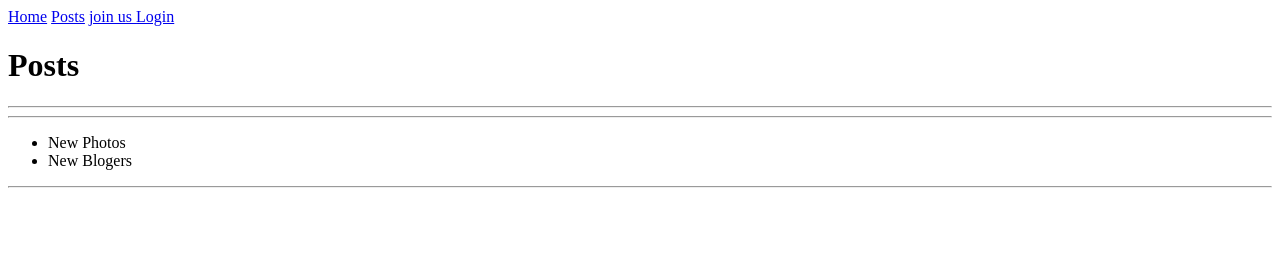
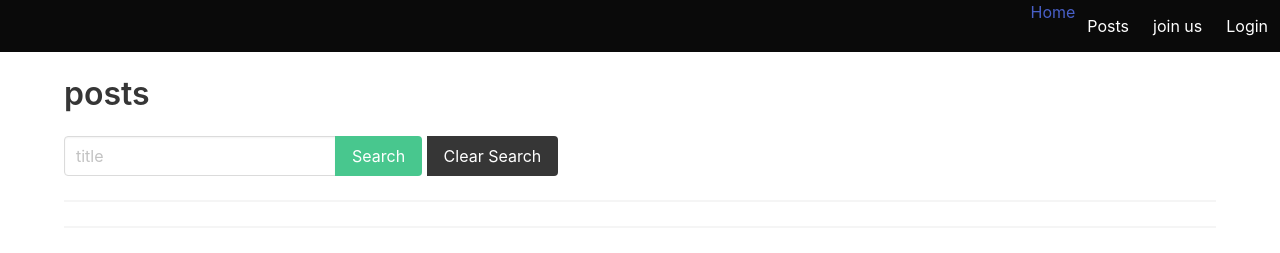
Before and after one commit to nabiladigo/TravelBlog, a Django app: page /posts/ in a window 1280 px wide. Shown: the top 253 px of the page. Run offline with Django 4.2, Linux system fonts and the light colour scheme; data that the repository does not hold is empty.

Commit message:
redoing post models

```diff
--- a/main_app/models.py
+++ b/main_app/models.py
@@ -1,4 +1,5 @@
 from audioop import reverse
+from email.mime import image
 from django.db import models
 from django.contrib.auth.models import User
 from datetime  import datetime, date
@@ -7,6 +8,7 @@ from django.urls import reverse
 # Create your models here.
 
 class Post(models.Model):
+    image = models.CharField(max_length=250)
     title = models.CharField(max_length=255)
     author = models.ForeignKey(User, on_delete=models.CASCADE)
     body= models.TextField()
--- a/main_app/templates/base.html
+++ b/main_app/templates/base.html
@@ -1,10 +1,13 @@
-<!doctype html>
+<!DOCTYPE html>
 <html lang="en">
 
 <head>
-    <meta charset="utf-8">
-    <meta name="viewport" content="width=device-width, initial-scale=1">
-    <title>Travel Blog </title>
+    <meta charset="UTF-8" />
+    <meta http-equiv="X-UA-Compatible" content="IE=edge" />
+    <meta name="viewport" content="width=device-width, initial-scale=1.0" />
+    <link rel="stylesheet" href="https://cdn.jsdelivr.net/npm/bulma@0.9.2/css/bulma.min.css">
+    <script src="https://code.jquery.com/jquery-3.6.0.min.js"
+        integrity="sha256-/xUj+3OJU5yExlq6GSYGSHk7tPXikynS7ogEvDej/m4=" crossorigin="anonymous"></script>
     <title>Travel - {% block title %}{% endblock %}</title>
 </head>
 
@@ -23,13 +26,13 @@
         </div>
         <div class="navbar-menu navbar-end">
 
-            <a class="nav-link" href="{% url 'post'  %}" >Home</a>
+            <a class="nav-link" href="{% url 'post' %}" >Home</a>
             {% if user.is_authenticated %}
                 <a class="nav-link" href="{% url 'post_create' %}" >Add Post</a>
                 <a class="nav-link" href="{% url 'profile_edit' %}" >Update Profile</a>
                 <a class="navbar-item" href="{% url 'logout' %}">Log out</a>
             {% else %}
-            <a class="navbar-item" href="{% url 'post'  %}">Posts</a>
+                <a class="navbar-item" href="{% url 'post' %}">Posts</a>
                 <a class="navbar-item" href="{% url 'signup' %}">join us </a>
                 <a class="navbar-item" href="{% url 'login' %}">Login</a>
             {% endif %}
@@ -43,15 +46,6 @@
     </div>
     </div>
     </div>
-<script src="https://cdn.jsdelivr.net/npm/bootstrap@5.2.0/dist/js/bootstrap.bundle.min.js"
-    integrity="sha384-A3rJD856KowSb7dwlZdYEkO39Gagi7vIsF0jrRAoQmDKKtQBHUuLZ9AsSv4jD4Xa"
-    crossorigin="anonymous"></script>
-<script src="https://cdn.jsdelivr.net/npm/@popperjs/core@2.11.5/dist/umd/popper.min.js"
-        integrity="sha384-Xe+8cL9oJa6tN/veChSP7q+mnSPaj5Bcu9mPX5F5xIGE0DVittaqT5lorf0EI7Vk"
-        crossorigin="anonymous"></script>
-<script src="https://cdn.jsdelivr.net/npm/bootstrap@5.2.0/dist/js/bootstrap.min.js"
-        integrity="sha384-ODmDIVzN+pFdexxHEHFBQH3/9/vQ9uori45z4JjnFsRydbmQbmL5t1tQ0culUzyK"
-        crossorigin="anonymous"></script>
 </body>
 
 </html>
--- a/main_app/templates/post.html
+++ b/main_app/templates/post.html
@@ -3,25 +3,77 @@
 
 <div>
 
-    <h1 class="title">Posts</h1>
-
-
+    <h1 class="title pt-5">{{ header }}</h1>
     <!-- this a shearch form if I want to add it  -->
 
-    <!-- <form class="mb-5" method="get">
+    <form class="mb-5" method="get">
         <div class="field has-addons">
-            <div class="control"> -->
-                <!--  Our input will search by name of card  -->
-                <!-- <input class="input" type="text" name="title" placeholder="title" />
+            <div class="control">
+                <!--  Our input will search by name of the country -->
+                <input class="input" type="text" name="title" placeholder="title" />
             </div>
             <div class="control">
                 <input class="button is-success" type="submit" value="Search" />
+                <!--  This anchor tag will redirect back to card list without a query param -->
+                <a class="button is-dark" href="{% url 'post' %}">Clear Search</a>
             </div>
-        </div> -->
-        <!--  This anchor tag will redirect back to card list without a query param -->
-        <!-- <a class="button is-dark" href="{% url 'post' %}">Clear Search</a>
-    </form> -->
+        </div>
+    </form>
+    <hr>
+    <hr>
 
+    <h2>I want to add a map here </h2>
+
+    <div class="tb-center hidden-xs" style="width:320px;max-width:100%;overflow:hidden;">
+        <img name="small_world" id="small_world" src="/pix/small_world.png" usemap="#m_small_world" alt="">
+            <map name="m_small_world">
+                <area shape="poly"
+                    coords="38,73,31,73,37,93,64,96,73,82,104,83,104,71,66,70,50,84,38,73"
+                    href="/Central-America-Caribbean/"
+                    title="Central America &amp; Caribbean"
+                    alt="Central America &amp; Caribbean">
+                <area shape="poly"
+                    coords="39,179,105,165,270,173,272,183,254,189,60,189,39,179"
+                    href="javascript:;"
+                    alt="">
+                <area shape="poly"
+                    coords="171,52,171,57,175,57,188,84,202,85,213,56,196,49,171,52"
+                    href="/Middle-East/"
+                    title="Middle East"
+                    alt="Middle East">
+                <area shape="poly"
+                    coords="286,98,286,110,253,109,251,139,294,164,333,116,286,98"
+                    href="/Oceania/"
+                    title="Oceania"
+                    alt="Australasia">
+                <area shape="poly"
+                    coords="6,36,50,84,67,69,127,25,154,9,60,9,6,36"
+                    href="/North-America/"
+                    title="North America"
+                    alt="North America">
+                <area shape="poly"
+                    coords="73,83,60,105,83,162,100,163,116,105,84,82,73,83"
+                    href="/South-America/"
+                    title="South America"
+                    alt="South America">
+                <area shape="poly"
+                    coords="171,58,156,56,138,58,125,72,158,140,199,142,199,85,187,85,175,59,171,58"
+                    href="/Africa/"
+                    title="Africa"
+                    alt="Africa">
+                <area shape="poly"
+                    coords="194,10,196,49,171,50,170,57,156,55,138,57,128,25,158,11,194,10"
+                    href="/Europe/"
+                    title="Europe"
+                    alt="Europe">
+                <area shape="poly"
+                    coords="196,10,196,49,213,56,210,68,228,107,285,109,290,25,196,10"
+                    href="/Asia/"
+                    title="Asia"
+                    alt="Asia">
+            </map>
+    </div>
+    <br />
     <hr>
     <hr>
 
--- a/main_app/views.py
+++ b/main_app/views.py
@@ -18,16 +18,17 @@ from django.http import HttpResponseRedirect
 class PostList(TemplateView):
 
     template_name = "post.html"
+
     # using the id to show the new post first
     ordering = ['-public_date' ]
 
     def get_context_data(self, **kwargs):
         context= super().get_context_data(**kwargs)
-        name= self.request.GET.get("name")
+        title= self.request.GET.get("title")
 
-        if name != None:
-            context["posts"] = Post.objects.filter(name_icontains=name)
-            context["header"]= f"Searching for {name}"
+        if title != None:
+            context["posts"] = Post.objects.filter(name_icontains=title)
+            context["header"]= f"Searching for {title}"
         else:
             context["posts"] = Post.objects.all()
             context["header"] = "posts"
```
Also changed, not shown: main_app/migrations/0001_initial.py, main_app/migrations/0002_post_public_date.py (deleted), main_app/migrations/0003_post_likes.py (deleted). Lines whose indentation alone changed are shown as unchanged.
